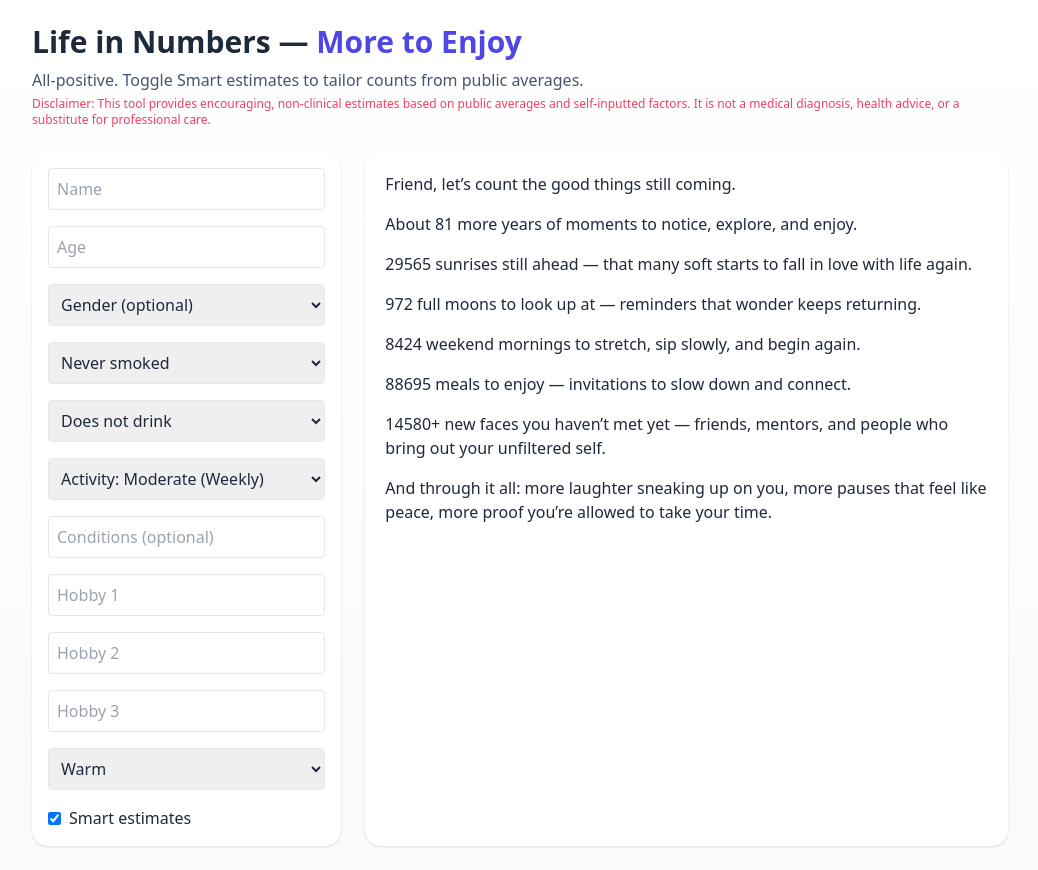
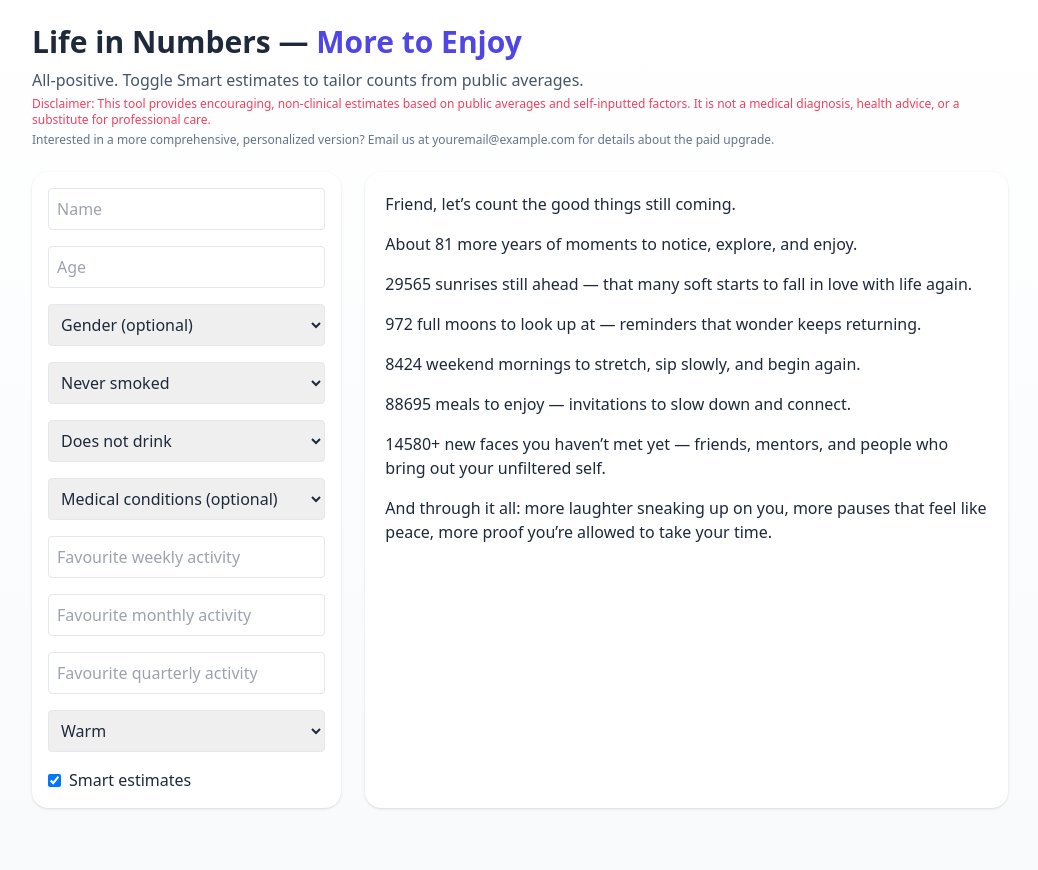
Before and after one commit to mylifeinnumbers/more-to-enjoy, a React (Vite) app: page / in a window 1280 px wide. Shown: the whole page, without its empty margins (120-1158 px from the left). After the commit the page ends 832 px from the top, so only its background shows below. Built offline with nearby package versions, Linux system fonts and the light colour scheme.

Commit message:
Update App.jsx

```diff
--- a/src/App.jsx
+++ b/src/App.jsx
@@ -5,12 +5,13 @@ export default function LifeInNumbersPoetic() {
   const [name, setName] = useState("");
   const [age, setAge] = useState("");
   const [location, setLocation] = useState("");
-  const [hobbies, setHobbies] = useState(["", "", ""]);
+  const [weeklyHobby, setWeeklyHobby] = useState("");
+  const [monthlyHobby, setMonthlyHobby] = useState("");
+  const [quarterlyHobby, setQuarterlyHobby] = useState("");
   const [tone, setTone] = useState("warm");
   const [gender, setGender] = useState("unspecified");
   const [smoking, setSmoking] = useState("never");
   const [drinking, setDrinking] = useState("none");
-  const [activity, setActivity] = useState("moderate-weekly");
   const [conditions, setConditions] = useState("");
   const [useSmart, setUseSmart] = useState(true);
 
@@ -22,7 +23,6 @@ export default function LifeInNumbersPoetic() {
   const baselineLE = (g) => g === "male" ? 79 : g === "female" ? 83 : 81;
   const adjSmoking = (s) => s === "current" ? -8 : s === "former" ? -3 : 0;
   const adjDrinking = (d) => d === "heavy" ? -5 : d === "moderate" ? -1 : 0;
-  const adjActivity = (a) => a.includes("high") ? 2 : a.includes("low") ? -2 : 0;
   const adjConditions = (t) => {
     t = t.toLowerCase();
     let adj = 0;
@@ -34,7 +34,7 @@ export default function LifeInNumbersPoetic() {
 
   const ageNum = toInt(age, 0);
   const expectedLifespan = Math.max(60, Math.min(100,
-    baselineLE(gender) + adjSmoking(smoking) + adjDrinking(drinking) + adjActivity(activity) + adjConditions(conditions)
+    baselineLE(gender) + adjSmoking(smoking) + adjDrinking(drinking) + adjConditions(conditions)
   ));
   const yearsAhead = Math.max(0, useSmart ? expectedLifespan - ageNum : 10);
 
@@ -43,15 +43,10 @@ export default function LifeInNumbersPoetic() {
   const fullMoonsAhead = Math.round(yearsAhead * 12);
   const mealsAhead = Math.round(yearsAhead * 365 * 3);
 
-  const hobbyLines = hobbies.map((h) => h.trim()).filter(Boolean).map((h) => {
-    let multiplier = 52;
-    if (activity.includes("monthly")) multiplier = 12;
-    if (activity.includes("quarterly")) multiplier = 4;
-    return {
-      label: h,
-      total: Math.round(multiplier * yearsAhead)
-    };
-  });
+  const hobbyLines = [];
+  if (weeklyHobby.trim()) hobbyLines.push({ label: weeklyHobby, total: Math.round(52 * yearsAhead), freq: "weekly" });
+  if (monthlyHobby.trim()) hobbyLines.push({ label: monthlyHobby, total: Math.round(12 * yearsAhead), freq: "monthly" });
+  if (quarterlyHobby.trim()) hobbyLines.push({ label: quarterlyHobby, total: Math.round(4 * yearsAhead), freq: "quarterly" });
 
   const toneWrap = (s) => tone === "gentle" ? s.replace(/!/g, ".") : s;
 
@@ -65,11 +60,11 @@ export default function LifeInNumbersPoetic() {
     L.push(toneWrap(`${weekendsAhead} weekend mornings to stretch, sip slowly, and begin again.`));
     L.push(toneWrap(`${mealsAhead} meals to enjoy — invitations to slow down and connect.`));
     L.push(toneWrap(`${Math.round(yearsAhead * 180)}+ new faces you haven’t met yet — friends, mentors, and people who bring out your unfiltered self.`));
-    hobbyLines.forEach((h) => L.push(toneWrap(`${h.total} ${activity.split('-')[1]} ${h.label.toLowerCase()} moments to stack — even at this pace it becomes a beautiful pattern.`)));
+    hobbyLines.forEach((h) => L.push(toneWrap(`${h.total} ${h.freq} ${h.label.toLowerCase()} moments to stack — even at this pace it becomes a beautiful pattern.`)));
     if (location.trim()) L.push(toneWrap(`Plenty of ${location} days to notice what makes home feel like home.`));
     L.push(toneWrap(`And through it all: more laughter sneaking up on you, more pauses that feel like peace, more proof you’re allowed to take your time.`));
     return L;
-  }, [name, yearsAhead, daysAhead, fullMoonsAhead, weekendsAhead, mealsAhead, hobbyLines, location, tone, useSmart, activity]);
+  }, [name, yearsAhead, daysAhead, fullMoonsAhead, weekendsAhead, mealsAhead, hobbyLines, location, tone, useSmart]);
 
   return (
     <div className="min-h-screen bg-gradient-to-b from-white to-slate-50 text-slate-800">
@@ -78,6 +73,7 @@ export default function LifeInNumbersPoetic() {
           <h1 className="text-3xl font-semibold">Life in Numbers — <span className="text-indigo-600">More to Enjoy</span></h1>
           <p className="mt-2 text-slate-600">All-positive. Toggle Smart estimates to tailor counts from public averages.</p>
           <p className="mt-1 text-xs text-rose-500 font-medium">Disclaimer: This tool provides encouraging, non-clinical estimates based on public averages and self-inputted factors. It is not a medical diagnosis, health advice, or a substitute for professional care.</p>
+          <p className="mt-1 text-xs text-slate-500">Interested in a more comprehensive, personalized version? Email us at youremail@example.com for details about the paid upgrade.</p>
         </header>
 
         <div className="grid md:grid-cols-3 gap-6">
@@ -100,19 +96,17 @@ export default function LifeInNumbersPoetic() {
               <option value="moderate">Drinks moderately</option>
               <option value="heavy">Drinks heavily</option>
             </select>
-            <select value={activity} onChange={(e) => setActivity(e.target.value)} className="w-full border p-2 rounded">
-              <option value="moderate-weekly">Activity: Moderate (Weekly)</option>
-              <option value="moderate-monthly">Activity: Moderate (Monthly)</option>
-              <option value="moderate-quarterly">Activity: Moderate (Quarterly)</option>
-              <option value="low-weekly">Low (Weekly)</option>
-              <option value="low-monthly">Low (Monthly)</option>
-              <option value="low-quarterly">Low (Quarterly)</option>
-              <option value="high-weekly">High (Weekly)</option>
-              <option value="high-monthly">High (Monthly)</option>
-              <option value="high-quarterly">High (Quarterly)</option>
+            <select value={conditions} onChange={(e) => setConditions(e.target.value)} className="w-full border p-2 rounded">
+              <option value="">Medical conditions (optional)</option>
+              <option value="none">None</option>
+              <option value="diabetes">Diabetes</option>
+              <option value="asthma">Asthma</option>
+              <option value="hypertension">Hypertension</option>
+              <option value="other">Not on list</option>
             </select>
-            <input placeholder="Conditions (optional)" value={conditions} onChange={(e) => setConditions(e.target.value)} className="w-full border p-2 rounded" />
-            {hobbies.map((h, i) => <input key={i} placeholder={`Hobby ${i+1}`} value={h} onChange={(e) => setHobbies(hobbies.map((x, idx) => idx === i ? e.target.value : x))} className="w-full border p-2 rounded" />)}
+            <input placeholder="Favourite weekly activity" value={weeklyHobby} onChange={(e) => setWeeklyHobby(e.target.value)} className="w-full border p-2 rounded" />
+            <input placeholder="Favourite monthly activity" value={monthlyHobby} onChange={(e) => setMonthlyHobby(e.target.value)} className="w-full border p-2 rounded" />
+            <input placeholder="Favourite quarterly activity" value={quarterlyHobby} onChange={(e) => setQuarterlyHobby(e.target.value)} className="w-full border p-2 rounded" />
             <select value={tone} onChange={(e) => setTone(e.target.value)} className="w-full border p-2 rounded">
               <option value="warm">Warm</option>
               <option value="gentle">Gentle</option>
```
